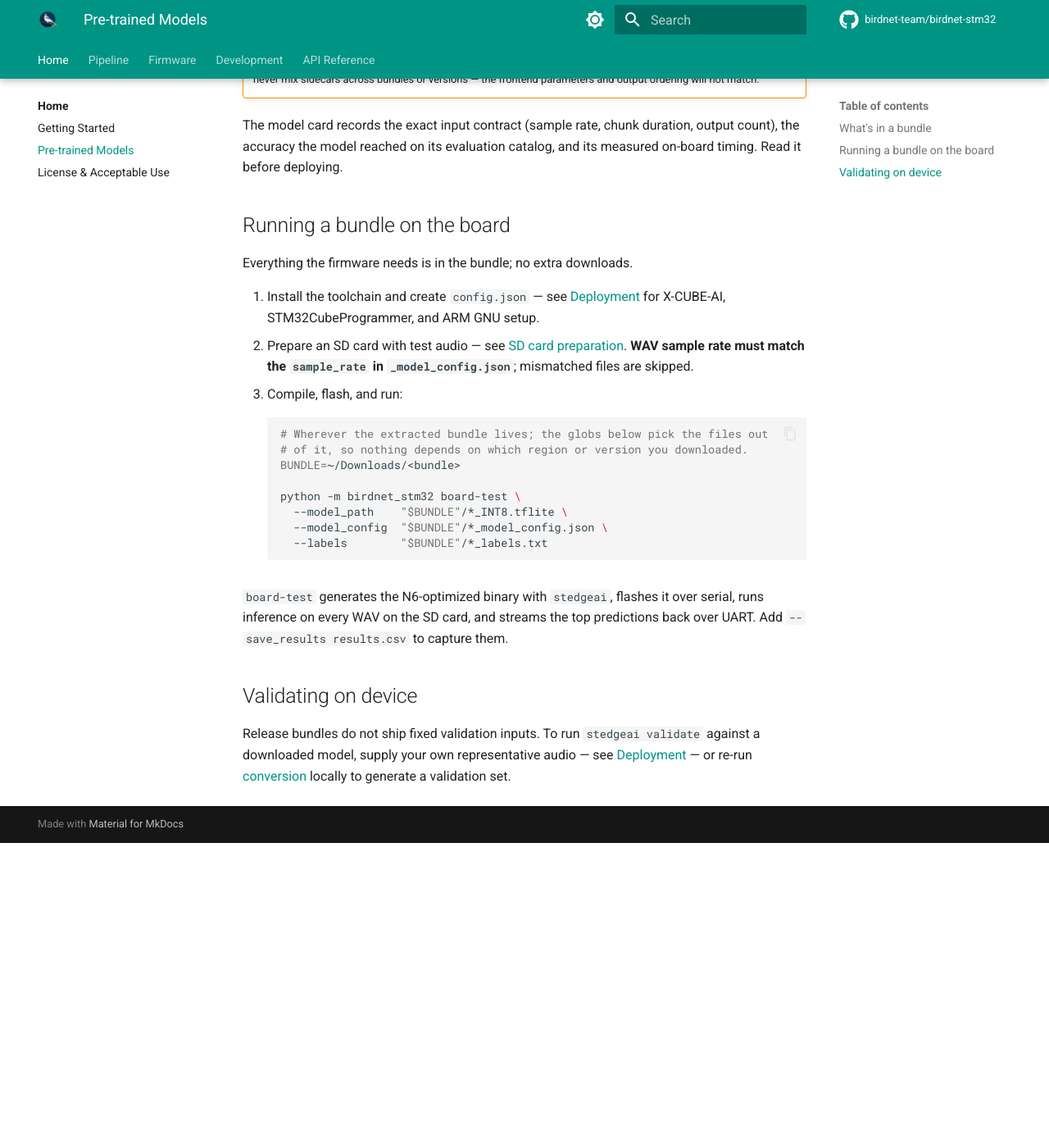
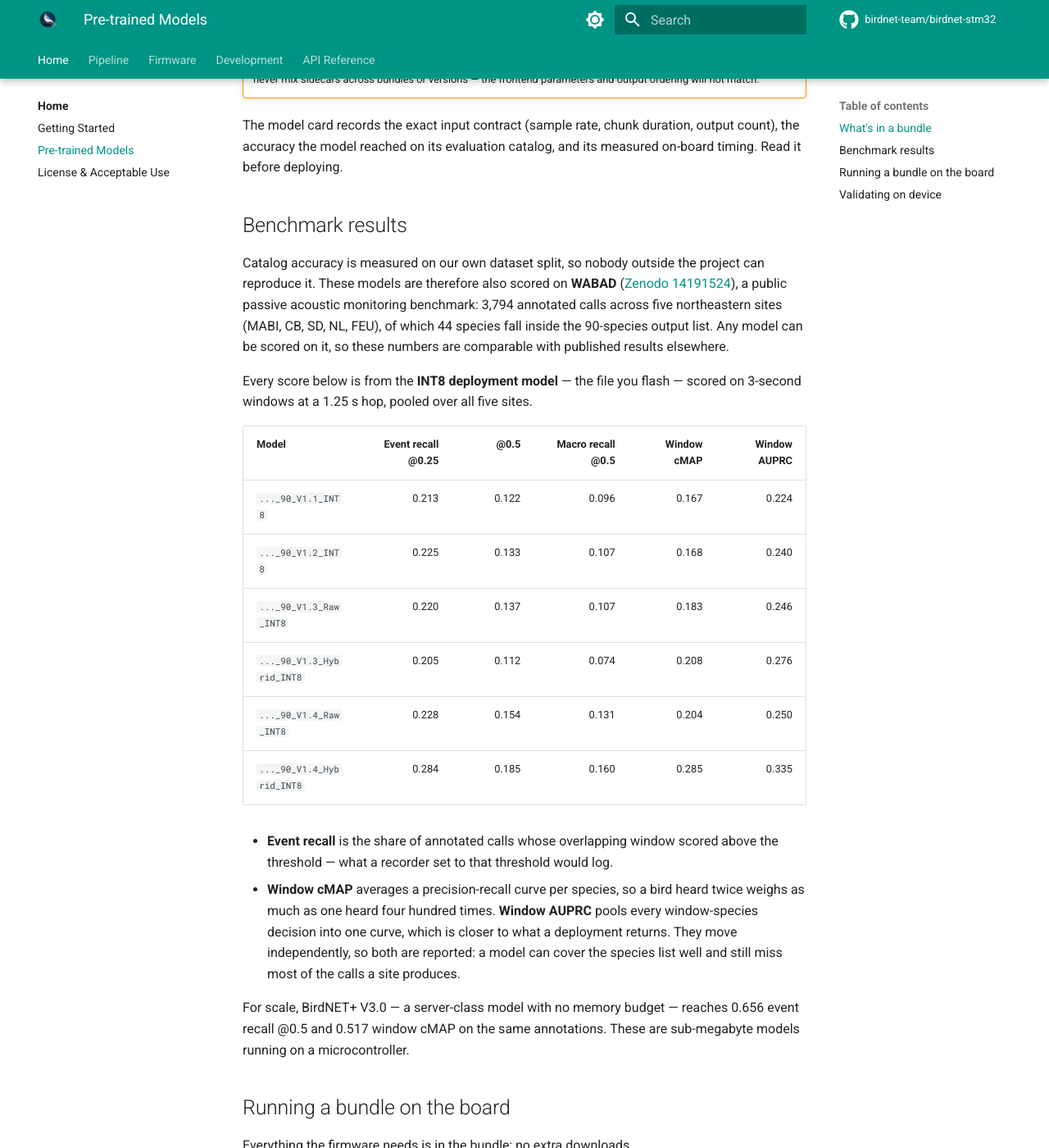
Before and after one commit to birdnet-team/birdnet-stm32, an MkDocs documentation site: the page built from docs/pretrained-models.md, in a window 1280 px wide and 1400 px high, scrolled down 1553 px. Shown: the whole window at 82% size. Built offline with MkDocs 1.6.1 and Material for MkDocs 9.7.7, drawn with Linux system fonts in a browser that asks for light colours; comment, search, counter and statistics services are not loaded; before the commit the page ends 2581 px from its top, so only the background shows below that.

Commit message:
Publish the WABAD benchmark results
Catalog cMAP is measured on our own dataset split, so a reader outside
the project cannot reproduce it or compare anything to it. WABAD (Zenodo
14191524) is a public passive acoustic monitoring benchmark -- 3,794
annotated calls across five northeastern sites, 44 of its species inside
the 90-output list -- and anyone can score their own model on the same
annotations. That makes it the number worth publishing.

Every released INT8 model, pooled across the five sites, now appears in
the docs site, with the two current releases in the README. Both areas
under the precision-recall curve are given, since they weight species
differently and move independently, and the model card generator grows
the same table so each bundle carries its own figures.

```diff
--- a/docs/pretrained-models.md
+++ b/docs/pretrained-models.md
@@ -51,6 +51,40 @@
 output count), the accuracy the model reached on its evaluation catalog, and its
 measured on-board timing. Read it before deploying.
 
+## Benchmark results
+
+Catalog accuracy is measured on our own dataset split, so nobody outside the
+project can reproduce it. These models are therefore also scored on **WABAD**
+([Zenodo 14191524](https://zenodo.org/records/14191524)), a public passive
+acoustic monitoring benchmark: 3,794 annotated calls across five northeastern
+sites (MABI, CB, SD, NL, FEU), of which 44 species fall inside the 90-species
+output list. Any model can be scored on it, so these numbers are comparable with
+published results elsewhere.
+
+Every score below is from the **INT8 deployment model** — the file you flash —
+scored on 3-second windows at a 1.25 s hop, pooled over all five sites.
+
+| Model | Event recall @0.25 | @0.5 | Macro recall @0.5 | Window cMAP | Window AUPRC |
+|---|---:|---:|---:|---:|---:|
+| `..._90_V1.1_INT8` | 0.213 | 0.122 | 0.096 | 0.167 | 0.224 |
+| `..._90_V1.2_INT8` | 0.225 | 0.133 | 0.107 | 0.168 | 0.240 |
+| `..._90_V1.3_Raw_INT8` | 0.220 | 0.137 | 0.107 | 0.183 | 0.246 |
+| `..._90_V1.3_Hybrid_INT8` | 0.205 | 0.112 | 0.074 | 0.208 | 0.276 |
+| `..._90_V1.4_Raw_INT8` | 0.228 | 0.154 | 0.131 | 0.204 | 0.250 |
+| `..._90_V1.4_Hybrid_INT8` | 0.284 | 0.185 | 0.160 | 0.285 | 0.335 |
+
+- **Event recall** is the share of annotated calls whose overlapping window
+  scored above the threshold — what a recorder set to that threshold would log.
+- **Window cMAP** averages a precision-recall curve per species, so a bird heard
+  twice weighs as much as one heard four hundred times. **Window AUPRC** pools
+  every window-species decision into one curve, which is closer to what a
+  deployment returns. They move independently, so both are reported: a model can
+  cover the species list well and still miss most of the calls a site produces.
+
+For scale, BirdNET+ V3.0 — a server-class model with no memory budget — reaches
+0.656 event recall @0.5 and 0.517 window cMAP on the same annotations. These are
+sub-megabyte models running on a microcontroller.
+
 ## Running a bundle on the board
 
 Everything the firmware needs is in the bundle; no extra downloads.
```
Also changed, not shown: README.md (+17 -0 lines).
